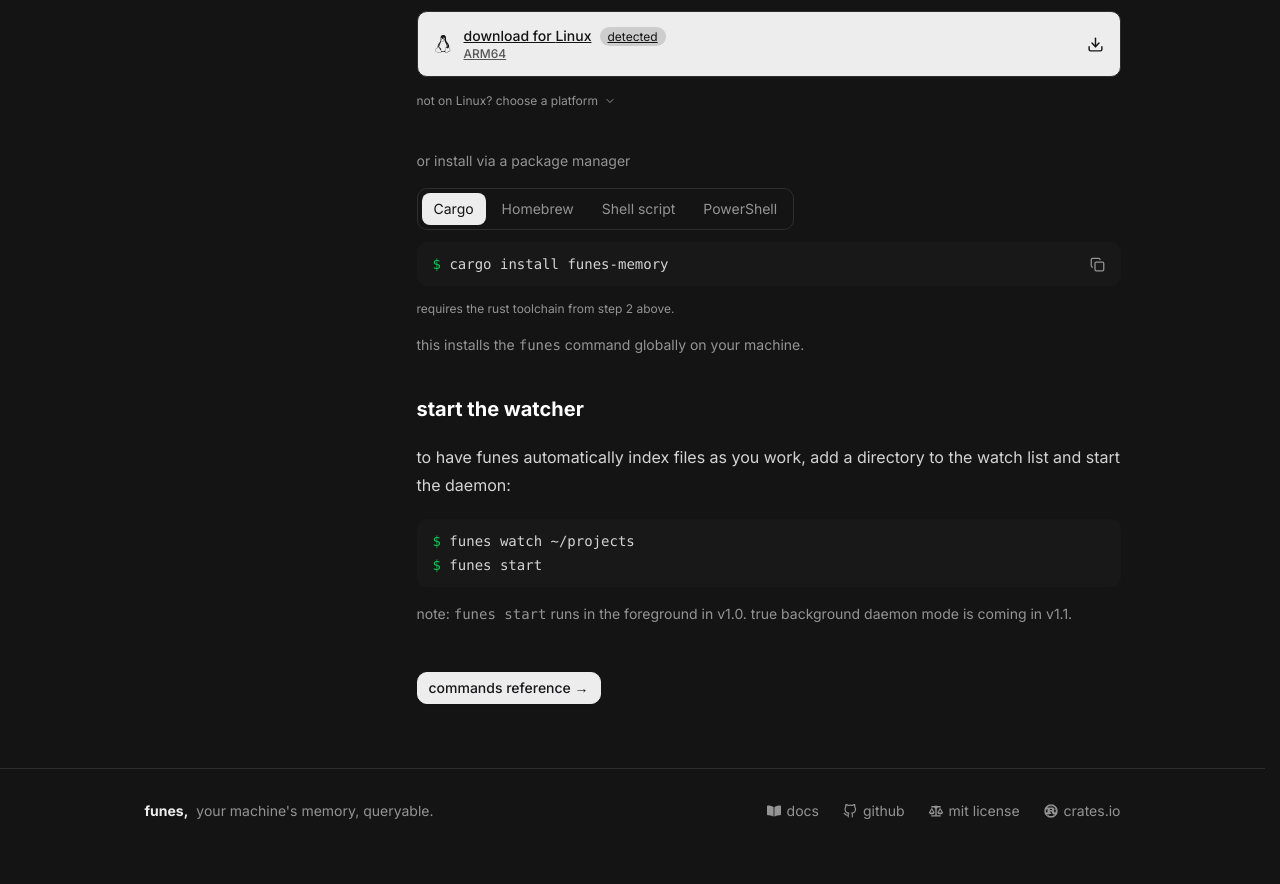
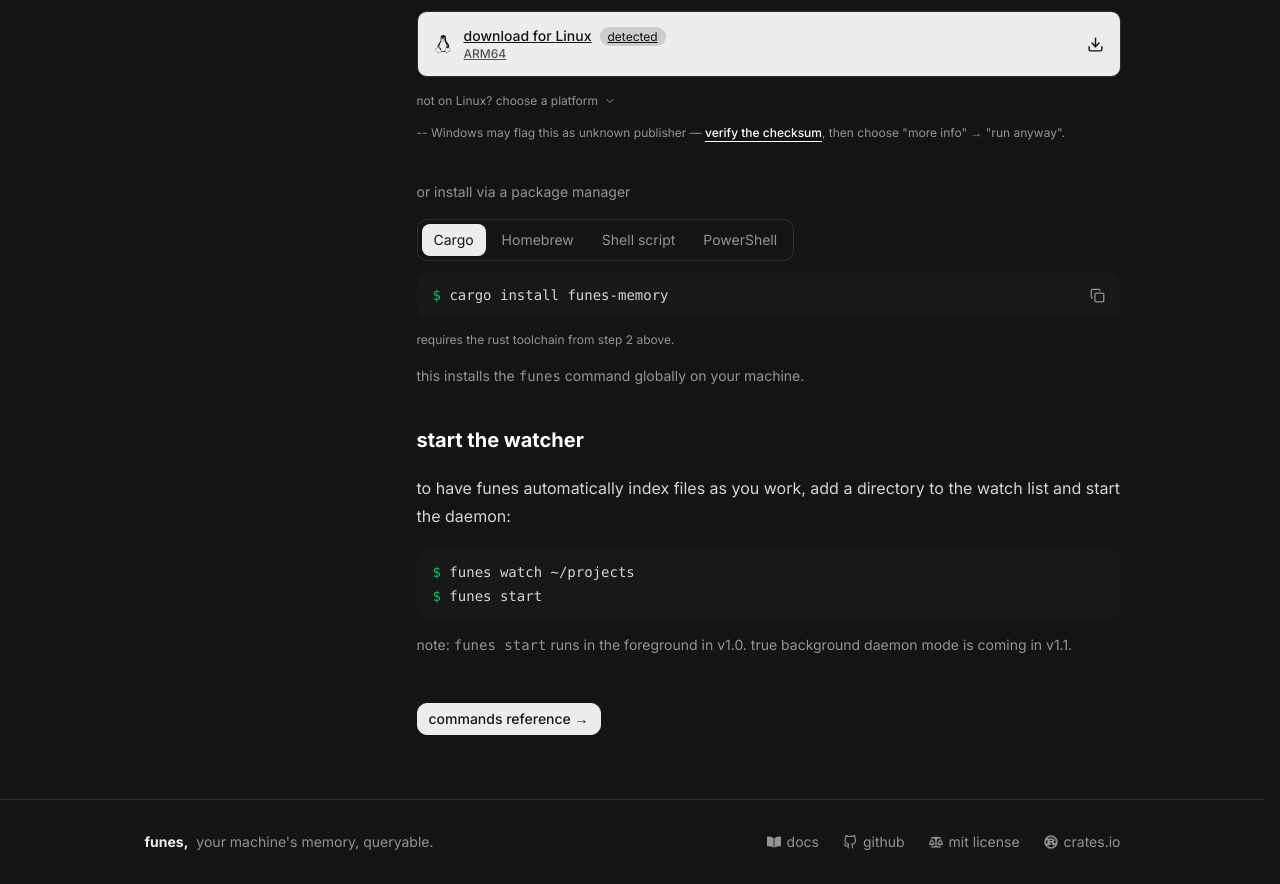
Before and after one commit to bhavv04/funes, a Next.js app in the folder web/: page /docs/getting-started in a window 1280 px wide. Shown: the part 820-1704 px from the top of the page. Before the commit the page ends 1673 px from the top, so only its background shows below. Built offline with nearby package versions, Linux system fonts and the light colour scheme.

Commit message:
chore: add checksum warning in installation

```diff
--- a/web/app/docs/getting-started/page.tsx
+++ b/web/app/docs/getting-started/page.tsx
@@ -196,6 +196,17 @@
 					{platformOpen ? <ChevronUp size={12} /> : <ChevronDown size={12} />}
 				</button>
 
+                <p className="text-xs text-[hsl(var(--muted-foreground))]">
+                        -- Windows may flag this as unknown publisher —{" "}
+                        <a
+                            href="https://github.com/bhavv04/funes/releases/latest/download/funes-memory-x86_64-pc-windows-msvc.msi.sha256"
+                            className="underline underline-offset-4 hover:text-[hsl(var(--foreground))]"
+                        >
+                            verify the checksum
+                        </a>
+                        , then choose &quot;more info&quot; → &quot;run anyway&quot;.
+                </p>
+
 				{platformOpen && (
 					<div className="flex flex-col gap-3 rounded-lg border border-[hsl(var(--border))] p-4 sm:flex-row sm:items-center">
 						<div ref={menuRef} className="relative w-full sm:w-44">
--- a/web/components/sections/Install.tsx
+++ b/web/components/sections/Install.tsx
@@ -163,6 +163,17 @@
 						{platformMenuOpen ? <ChevronUp size={12} /> : <ChevronDown size={12} />}
 					</button>
 
+                     <p className="text-xs text-[hsl(var(--muted-foreground))]">
+                        -- Windows may flag this as unknown publisher —{" "}
+                        <a
+                            href="https://github.com/bhavv04/funes/releases/latest/download/funes-memory-x86_64-pc-windows-msvc.msi.sha256"
+                            className="underline underline-offset-4 hover:text-[hsl(var(--foreground))]"
+                        >
+                            verify the checksum
+                        </a>
+                        , then choose &quot;more info&quot; → &quot;run anyway&quot;.
+                </p>
+
 					{platformMenuOpen && (
 						<div className="flex flex-col gap-3 rounded-xl border border-[hsl(var(--border))] p-4 sm:flex-row sm:items-center">
 							<div ref={menuRef} className="relative w-full sm:w-44">
```
